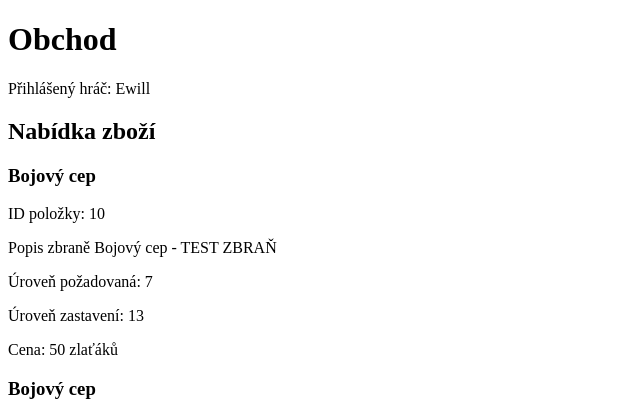
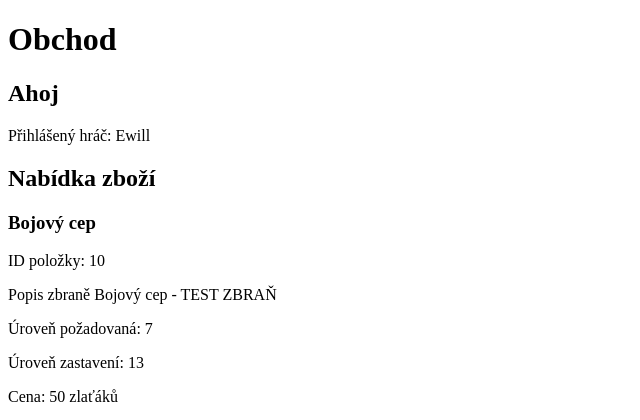
Before and after one commit to Tomas-Gallischek/DungeonSteps, a Django app: page /shopapp/ in a window 1280 px wide. Shown: the part 124-544 px from the top of the page, without its empty margins (0-640 px from the left). Run offline with Django 5.2, Linux system fonts and the light colour scheme; a user stored in the database is signed in; data comes from the database, SQL or seed files in the repository; parts of the project's set-up code (start-up, migrations or seed data) failed here and were passed over.

Commit message:
autosave

```diff
--- a/shopapp/templates/shopapp/shop.html
+++ b/shopapp/templates/shopapp/shop.html
@@ -9,6 +9,7 @@
 <body>
 {% block content %}
     <h1>Obchod</h1>
+    <h2>Ahoj</h2>
     <p>Přihlášený hráč: {{ user }}</p>
     <h2>Nabídka zboží</h2>
     {% for item in items_in_shop %}
```
